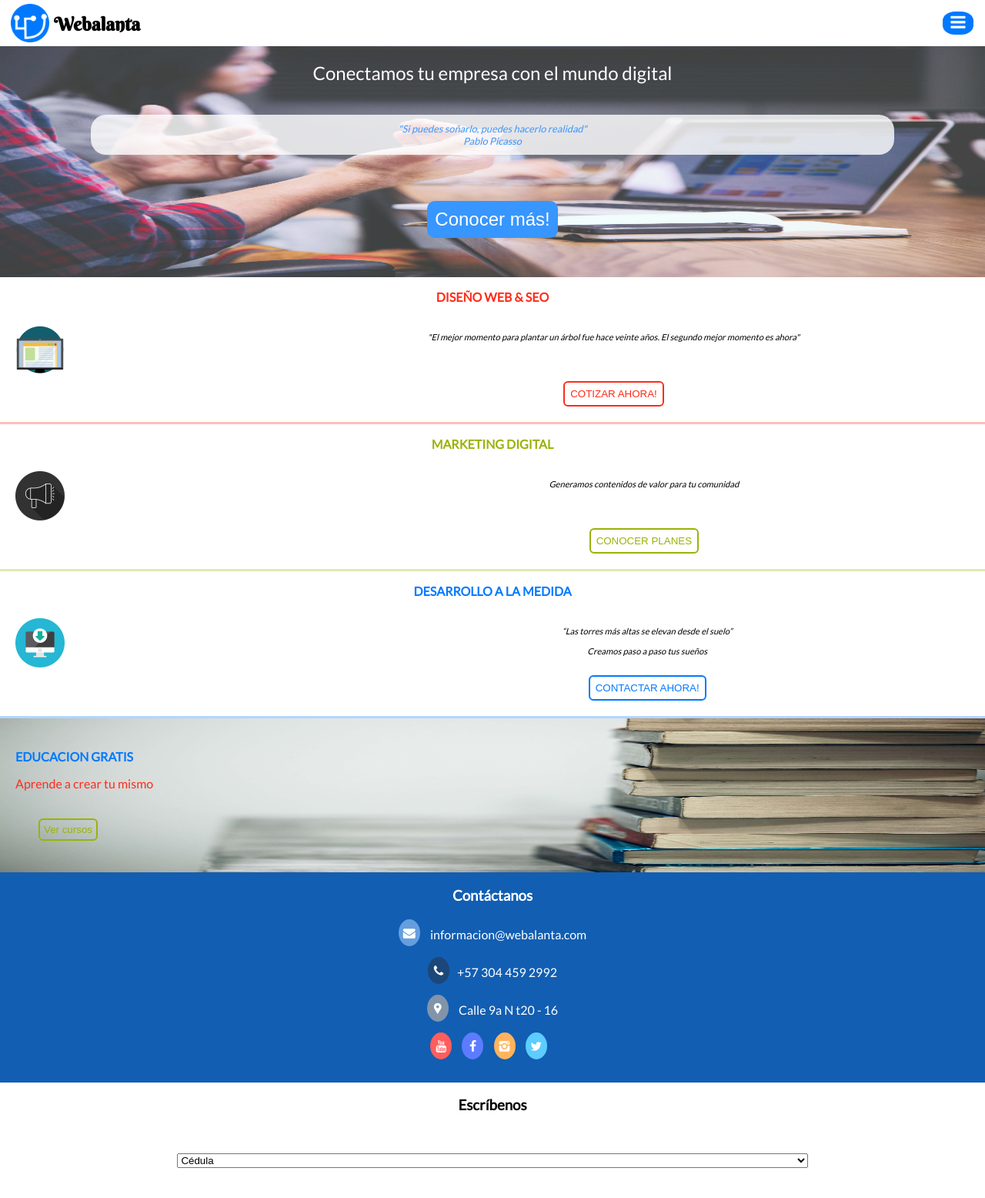
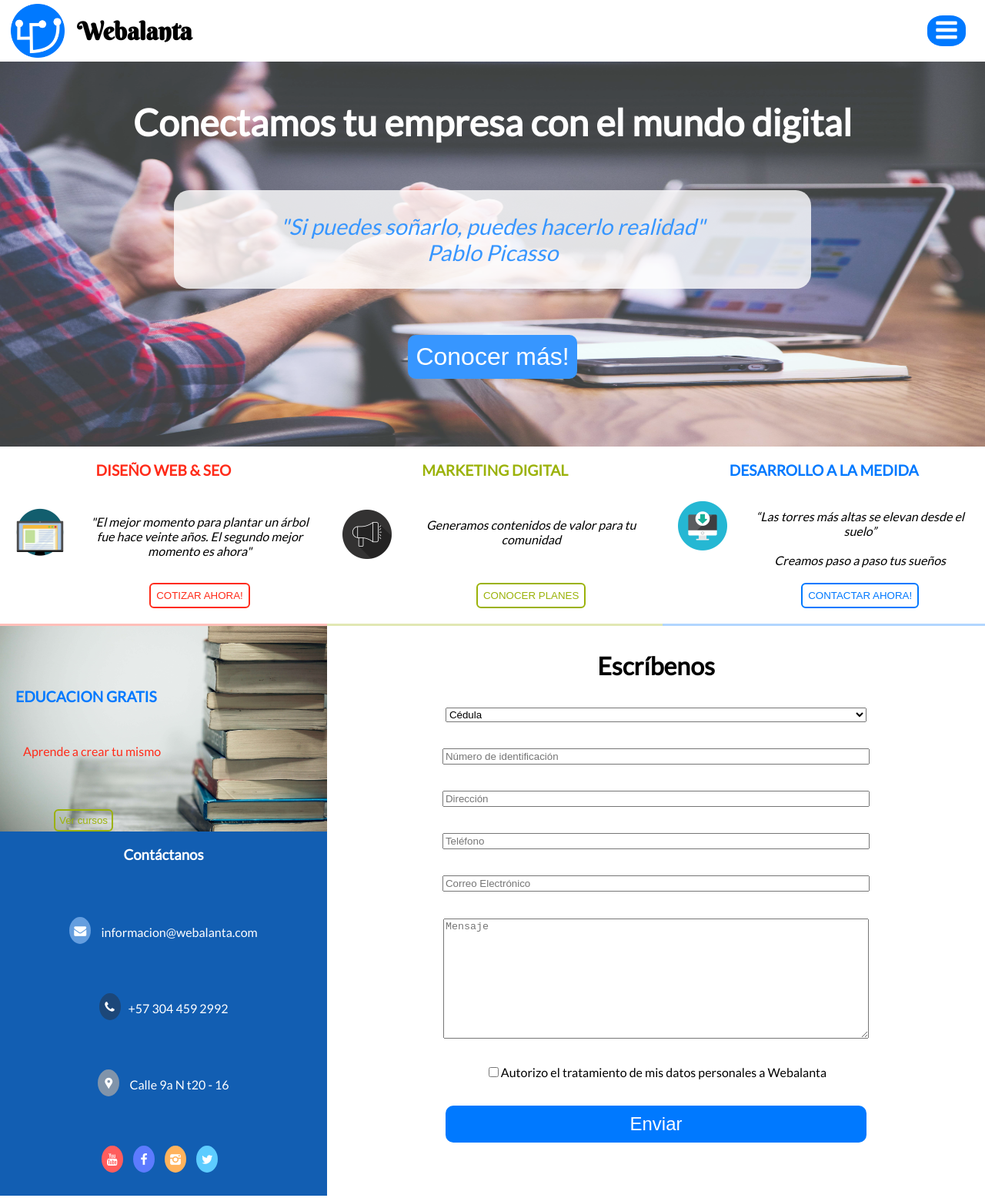
Before and after one commit to Juan1006425730/codigo, a plain HTML site: page webalanta/index.html in a window 1280 px wide. Shown: the top 1556 px of the page at 77% size. Drawn offline with Linux system fonts and the light colour scheme.

Commit message:
diseño pagina web terminado

```diff
--- a/webalanta/css/style.css
+++ b/webalanta/css/style.css
@@ -288,3 +288,173 @@ footer {
 .servicio button {
   grid-area: boton;
 }
+
+@media (min-width:480px) {
+  .jumbotron p {
+    width: 60%;
+  }
+  .servicio h3 {
+    font-size: 1.5em;
+  }
+  .servicio img {
+    width: 80px;
+    height: 80px;
+    margin-left: 40px;
+  }
+  .servicio p {
+    font-size: 1em;
+  }
+  .educacion h3 {
+    margin-left: 70px;
+  }
+  .educacion p {
+    margin-left: 70px;
+  }
+  .educacion button {
+    margin-left: 120px;
+  }
+}
+
+@media (min-width:720px) {
+  main {
+    grid-template-areas:
+    "header header"
+    "jumbotron jumbotron"
+    "servicio-izq servicio-cen"
+    "servicio-der educacion"
+    "footer footer"
+    "escribenos escribenos";
+  }
+  header {
+    height: 80px;
+  }
+  header .logo {
+    width: 70px;
+    height: 70px;
+  }
+  header .titulo {
+    font-size: 2em;
+    left: 100px;
+  }
+  header .mostrar-menu {
+    font-size: 2em;
+    height: 40px;
+    right: 25px;
+    top: 20px;
+    width: 50px;
+  }
+  .jumbotron h2 {
+    font-size: 1.5em;
+    font-weight: 800;
+    margin-top: 30px;
+  }
+  .jumbotron p{
+    font-size: 1.2em;
+  }
+  .educacion {
+    height: 100%;
+    background-size: 100% 100%;
+  }
+  .educacion h3 {
+    font-size: 1.4em;
+    margin-left: 20px;
+  }
+  .educacion p {
+    margin-left: 30px;
+  }
+  .educacion button {
+    margin-left: 70px;
+  }
+}
+
+@media (min-width:1024px) {
+  main {
+    grid-template-areas:
+    "header header header"
+    "jumbotron jumbotron jumbotron"
+    "servicio-izq servicio-cen servicio-der"
+    "educacion footer footer"
+    "escribenos escribenos escribenos";
+  }
+  header {
+    height: 80px;
+  }
+  header .logo {
+    width: 70px;
+    height: 70px;
+  }
+  header .titulo {
+    font-size: 2em;
+    left: 100px;
+  }
+  header .mostrar-menu {
+    font-size: 2em;
+    height: 40px;
+    right: 25px;
+    top: 20px;
+    width: 50px;
+  }
+  .jumbotron {
+    background-size: 100% 500px;
+    height: 500px;
+  }
+  .jumbotron h2 {
+    font-size: 3em;
+    font-weight: 1500;
+    margin-top: 50px;
+  }
+  .jumbotron p{
+    font-size: 1.8em;
+    margin-top: 60px;
+    padding: 30px;
+  }
+  .jumbotron button {
+    font-size: 2em;
+    padding: -10px;
+  }
+  .servicio h3 {
+    font-size: 1.2em;
+  }
+  .servicio img {
+    width: 64px;
+    height: 64px;
+    margin: 10px;
+    margin-left: 20px;
+  }
+  .educacion {
+    height: 100%;
+    background-size: 100% 100%;
+  }
+  .educacion h3 {
+    font-size: 1.2em;
+    margin-left: 20px;
+  }
+  .educacion p {
+    margin-left: 30px;
+    margin-top: 50px;
+  }
+  .educacion button {
+    margin-left: 70px;
+    margin-top: 50px;
+  }
+}
+
+@media (min-width: 1200px) {
+  main {
+    grid-template-areas:
+    "header header header"
+    "jumbotron jumbotron jumbotron"
+    "servicio-izq servicio-cen servicio-der"
+    "educacion escribenos escribenos"
+    "footer escribenos escribenos";
+  }
+  .educacion h3 {
+    margin-top: 80px;
+  }
+  footer p {
+    margin-top: 80px;
+  }
+  .escribenos h3 {
+    font-size: 2em;
+  }
+}
```
